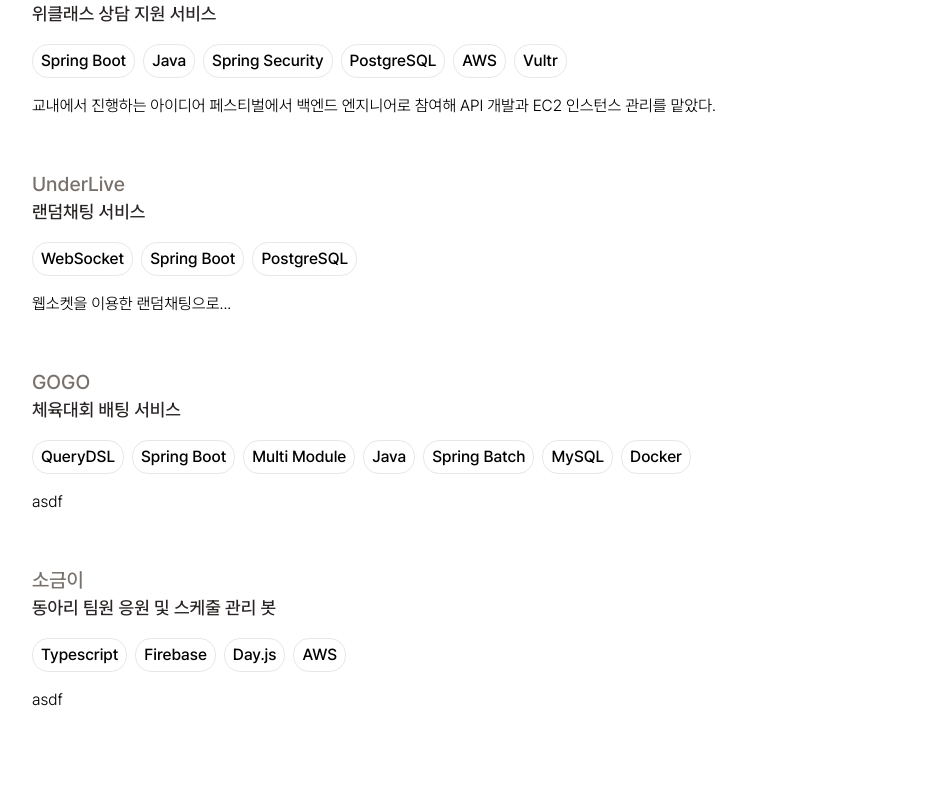
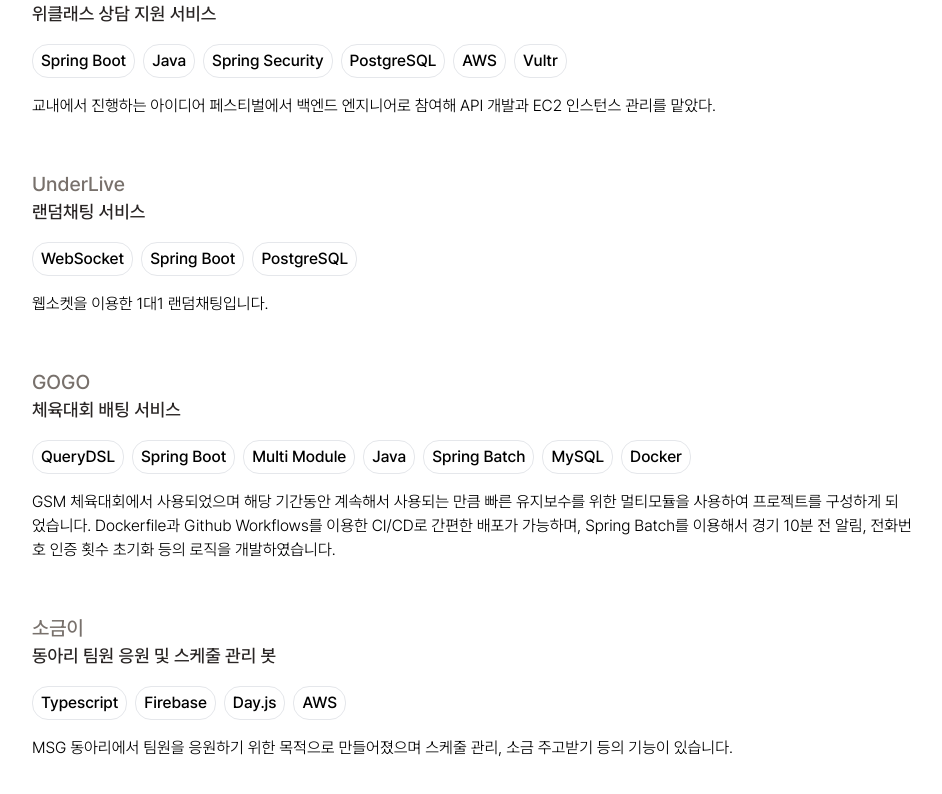
Before and after one commit to enbraining/portfolio, a Next.js app: page /project in a window 1280 px wide. Shown: the part 382-1176 px from the top of the page, without its empty margins (168-1110 px from the left). Before the commit the page ends 1146 px from the top, so only its background shows below. Built offline with nearby package versions, Linux system fonts and the light colour scheme.

Commit message:
뭔가를 했습니다

```diff
--- a/app/blog/page.tsx
+++ b/app/blog/page.tsx
@@ -1,5 +1,7 @@
+import Link from "next/link";
+
 export default function Page(){
     return (
-        <p>아직 뭐 없음</p>
+        <Link href={"https://until.blog/@enbraining"}>https://until.blog/@enbraining</Link>
     )
 }
--- a/app/certificate/page.tsx
+++ b/app/certificate/page.tsx
@@ -1,5 +1,5 @@
 export default function Page(){
     return (
-        <p>아직 뭐 없음</p>
+        <main>SAA 시험 볼 예정</main>
     )
 }
--- a/app/project/page.tsx
+++ b/app/project/page.tsx
@@ -19,21 +19,21 @@
             name: "UnderLive",
             subtitle: "랜덤채팅 서비스",
             tags: ["WebSocket", "Spring Boot", "PostgreSQL"],
-            content: "웹소켓을 이용한 랜덤채팅으로..."
+            content: "웹소켓을 이용한 1대1 랜덤채팅입니다."
         },
         {
             id: 4,
             name: "GOGO",
             subtitle: "체육대회 배팅 서비스",
             tags: ["QueryDSL", "Spring Boot", "Multi Module", "Java", "Spring Batch", "MySQL", "Docker"],
-            content: "asdf"
+            content: "GSM 체육대회에서 사용되었으며 해당 기간동안 계속해서 사용되는 만큼 빠른 유지보수를 위한 멀티모듈을 사용하여 프로젝트를 구성하게 되었습니다. Dockerfile과 Github Workflows를 이용한 CI/CD로 간편한 배포가 가능하며, Spring Batch를 이용해서 경기 10분 전 알림, 전화번호 인증 횟수 초기화 등의 로직을 개발하였습니다."
         },
         {
             id: 5,
             name: "소금이",
             subtitle: "동아리 팀원 응원 및 스케줄 관리 봇",
             tags: ["Typescript", "Firebase", "Day.js", "AWS"],
-            content: "asdf"
+            content: "MSG 동아리에서 팀원을 응원하기 위한 목적으로 만들어졌으며 스케줄 관리, 소금 주고받기 등의 기능이 있습니다."
         }
     ]
 
@@ -45,7 +45,7 @@
                     <p className="text-stone-800 text-lg">{project.subtitle}</p>
                 </div>
                 <div className="flex mb-4">{project.tags.map(tag => <div className="border px-2 py-1 mr-2 rounded-2xl" key={tag}>{tag}</div>)}</div>
-                <div className=" font-light">{project.content}</div>
+                <div className="font-light">{project.content}</div>
             </div>)}
         </main>
     )
```
